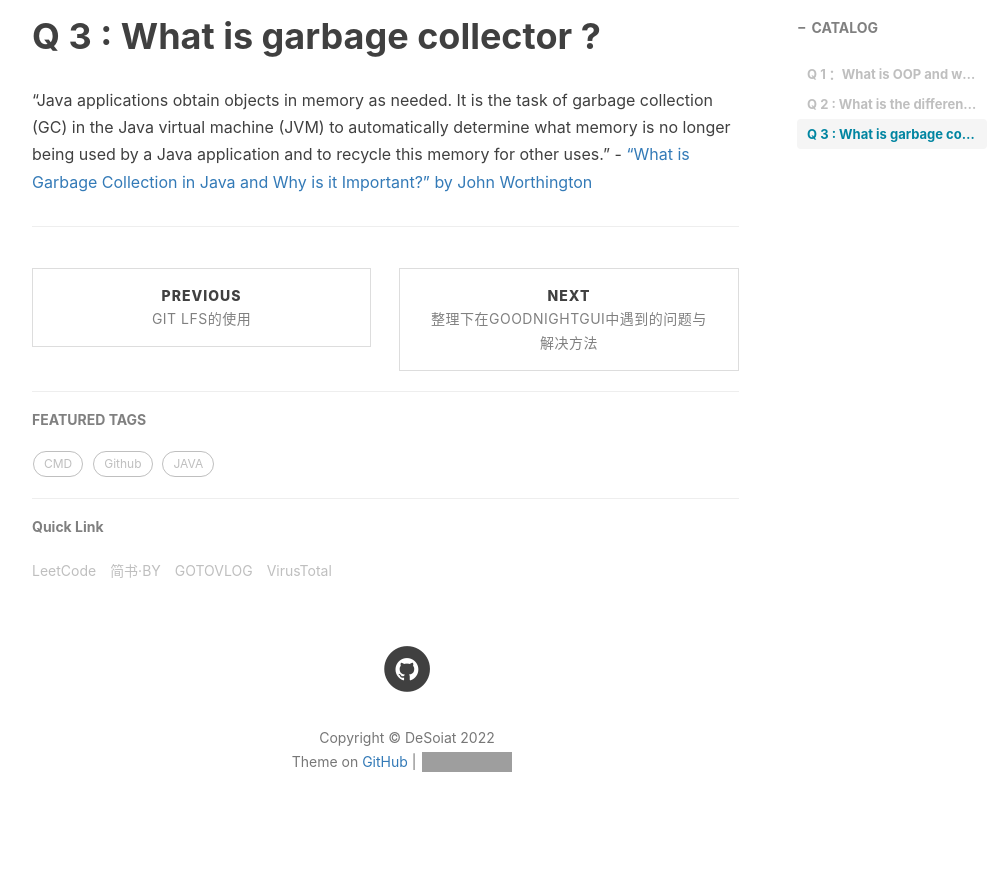
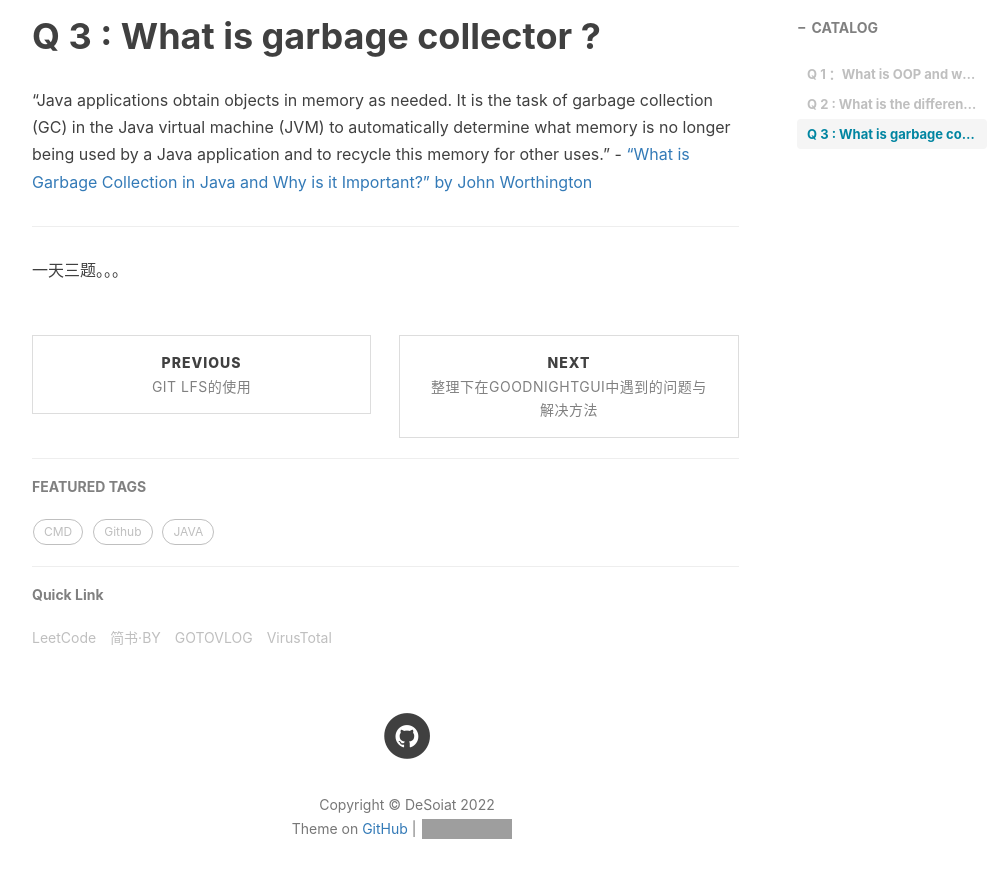
Before and after one commit to DeSoiat/DESOIAT.GITHUB.IO, a Jekyll site: the page built from _posts/2022-01-10-JAVA Q&A.md, in a window 1280 px wide and 900 px high, scrolled down 1559 px. Shown: the top 878 px of the window, without its empty margins (233-1239 px from the left). Built offline with Jekyll 4.4.1, drawn with Linux system fonts in a browser that asks for light colours; nearby versions of some CDN libraries; comment, search, counter and statistics services are not loaded; grey boxes are pictures that could not be loaded.

Commit message:
Update 2022-01-10-JAVA Q&A.md

```diff
--- a/_posts/2022-01-10-JAVA Q&A.md
+++ b/_posts/2022-01-10-JAVA Q&A.md
@@ -41,3 +41,5 @@ Deep copy : Clone the data, then create a pointer point to the Cloned data RAM a
 and Why is it Important?" by John Worthington](https://www.eginnovations.com/blog/what-is-garbage-collection-java/)
 
 ---
+
+一天三题。。。
```
